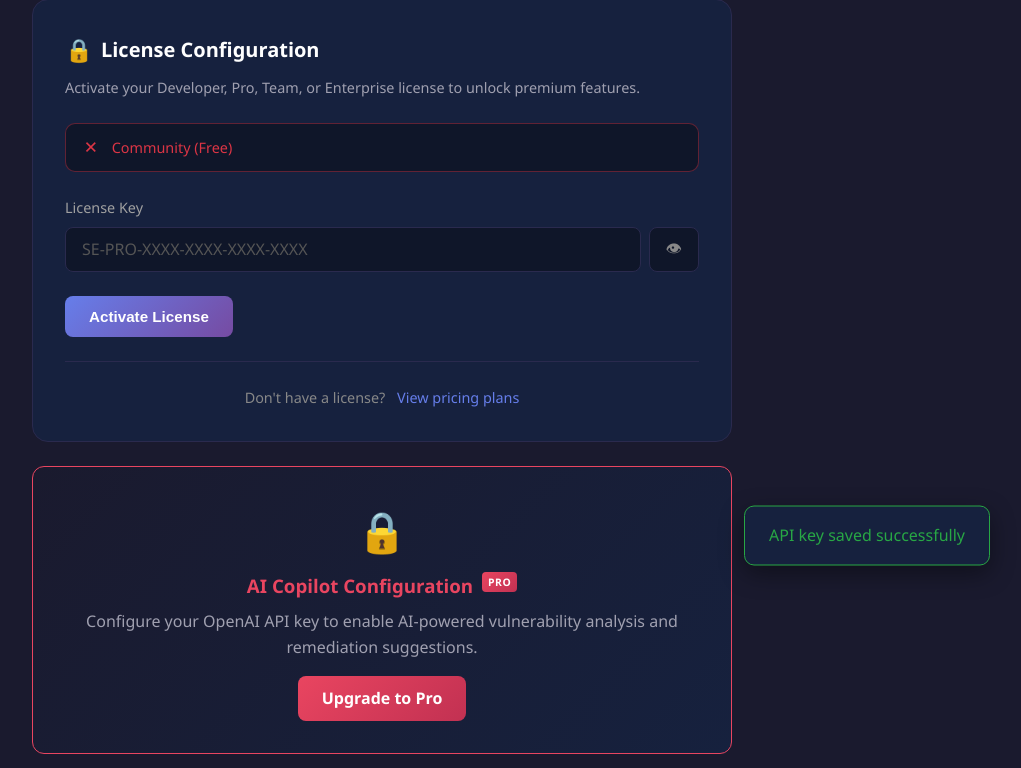
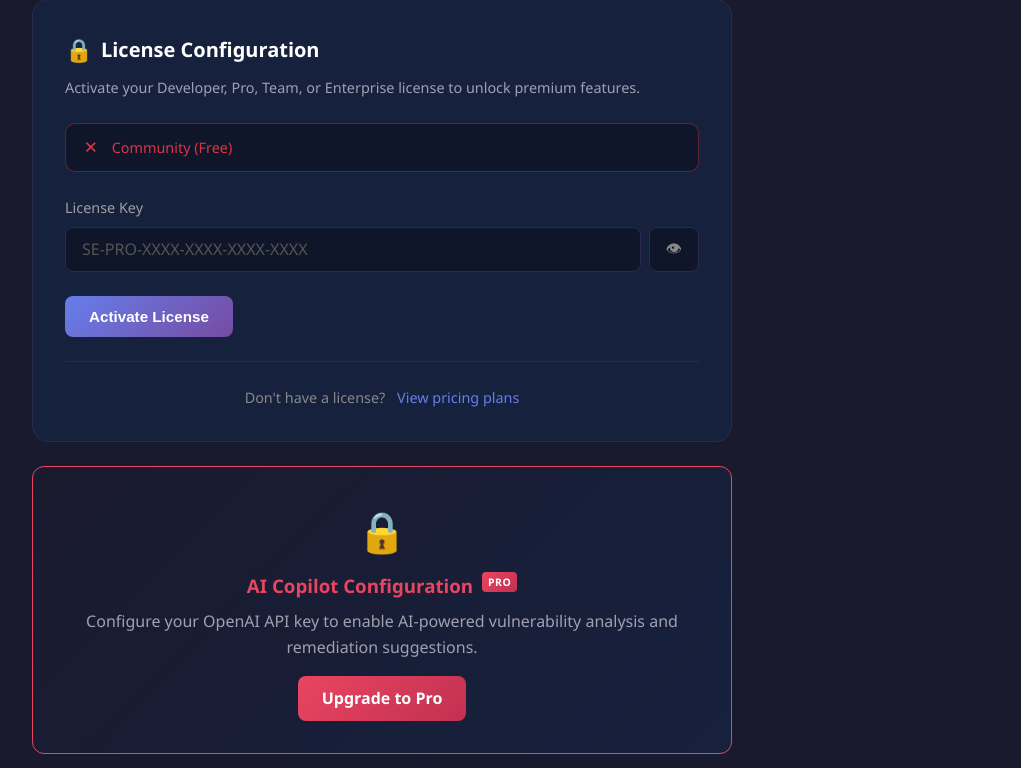
Before and after one commit to RunTimeAdmin/counterscarp, a FastAPI app: page /settings in a window 1280 px wide. Shown: the part 274-1042 px from the top of the page, without its empty margins (258-1279 px from the left). Run offline with FastAPI, Linux system fonts and the light colour scheme; some libraries are stand-ins or nearby versions.

Commit message:
fix: hide toast notification completely when not active (green box leak)

```diff
--- a/webapp/templates/settings.html
+++ b/webapp/templates/settings.html
@@ -215,12 +215,16 @@
         color: #28a745;
         font-weight: 500;
         box-shadow: 0 8px 24px rgba(0,0,0,0.4);
-        transform: translateY(120%);
-        transition: transform 0.3s ease;
+        transform: translateY(calc(100% + 4rem));
+        opacity: 0;
+        visibility: hidden;
+        transition: transform 0.3s ease, opacity 0.3s ease, visibility 0.3s;
         z-index: 1000;
     }
     .toast.show {
         transform: translateY(0);
+        opacity: 1;
+        visibility: visible;
     }
 
     /* Privacy note */
```
